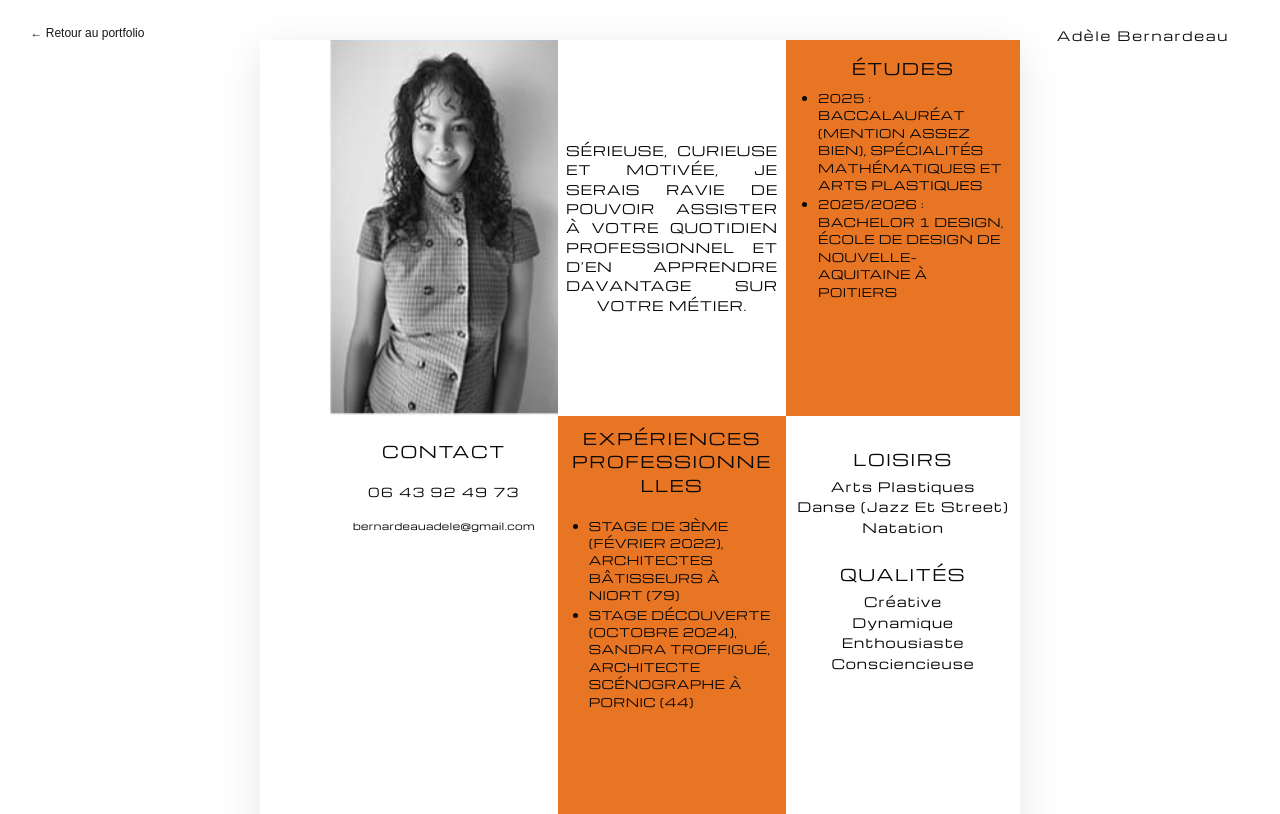
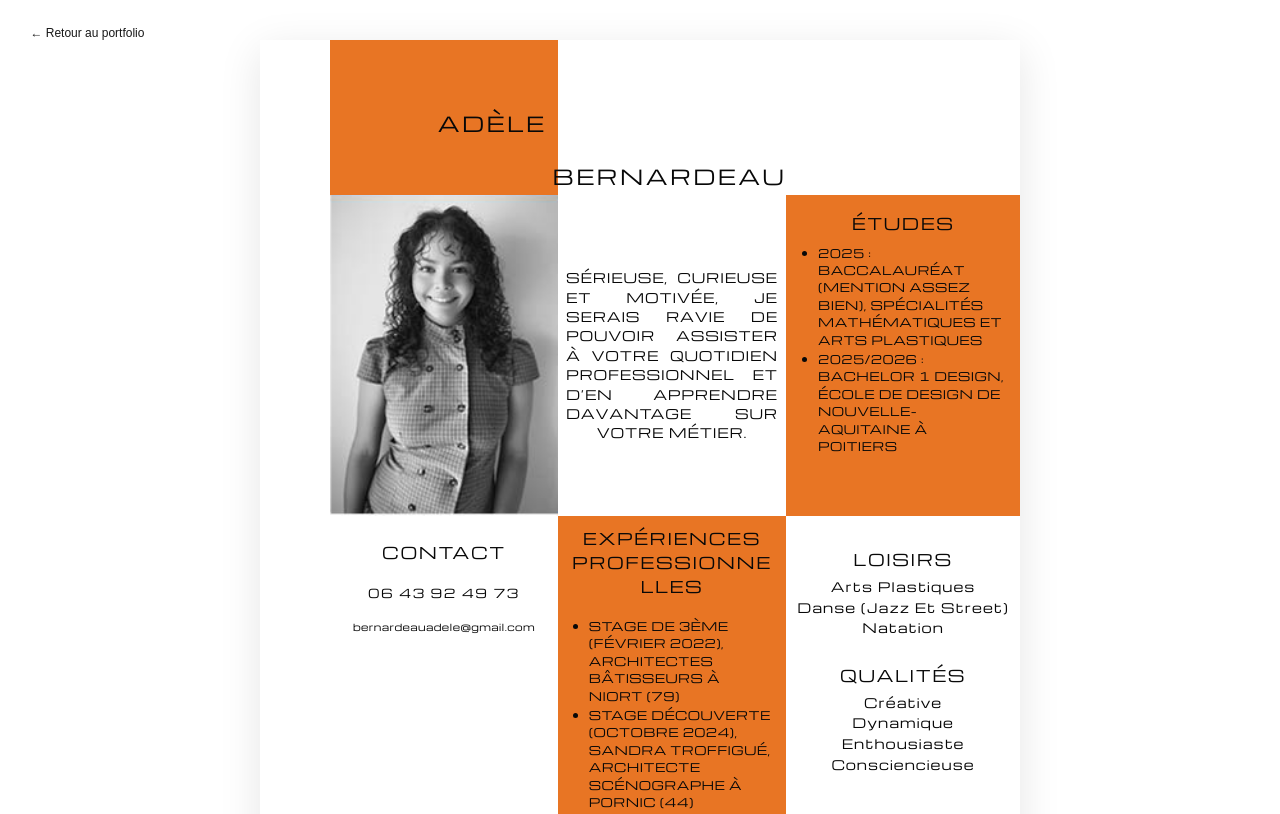
Before and after one commit to adele-bernardeau/adelebernardeau.fr, a plain HTML site: page cv.html in a window 1280 px wide. Shown: the top 814 px of the page. Drawn offline with nearby package versions, Linux system fonts and the light colour scheme.

Commit message:
Revert "fix: position titre pages"
This reverts commit cc04276a924dda429a3a1bee0ed4954275810c27.

```diff
--- a/cv.css
+++ b/cv.css
@@ -55,15 +55,57 @@ body {
   aspect-ratio: 595 / 842;
   overflow: hidden;
   grid-template-columns: 9.24% 29.92% 30.08% 30.76%;
-  grid-template-rows: 34.95% 65.05%;
+  grid-template-rows: 14.37% 29.93% 55.7%;
   background: #fff;
   box-shadow: 0 0.6rem 2.5rem rgb(0 0 0 / 10%);
   container-type: inline-size;
 }
 
+.cv-name {
+  position: relative;
+  z-index: 1;
+  grid-column: 2 / 4;
+  grid-row: 1;
+  margin: 0;
+}
+
+.cv-name::before {
+  position: absolute;
+  inset: 0 auto 0 0;
+  width: 50%;
+  background: var(--orange);
+  content: "";
+}
+
+.cv-name h1 {
+  position: relative;
+  z-index: 1;
+  display: grid;
+  height: 100%;
+  margin: 0;
+  grid-template-columns: 1fr 1fr;
+  font-size: 2.7cqw;
+  font-weight: 400;
+  letter-spacing: 0.12em;
+  line-height: 1.5;
+  text-transform: uppercase;
+}
+
+.cv-name__first {
+  align-self: center;
+  justify-self: end;
+  transform: translateY(18%);
+}
+
+.cv-name__last {
+  align-self: end;
+  justify-self: start;
+  margin: 0 0 0.4cqw 0.8cqw;
+}
+
 .cv-portrait {
   grid-column: 2;
-  grid-row: 1;
+  grid-row: 2;
   background-image: url("./portfolio/CV.jpg");
   background-position: 13.2% 20.7%;
   background-size: 334.3% 334.4%;
@@ -76,7 +118,7 @@ body {
   gap: 2.5cqw;
   padding: 3.2cqw 1cqw 0;
   grid-column: 2;
-  grid-row: 2;
+  grid-row: 3;
   text-align: center;
 }
 
@@ -110,7 +152,7 @@ body {
   align-items: center;
   padding: 1.1cqw;
   grid-column: 3;
-  grid-row: 1;
+  grid-row: 2;
   text-align: justify;
   text-align-last: center;
 }
@@ -130,7 +172,7 @@ body {
 .cv-studies {
   padding: 2.3cqw 1.7cqw;
   grid-column: 4;
-  grid-row: 1;
+  grid-row: 2;
 }
 
 .cv-studies h2,
@@ -161,7 +203,7 @@ body {
 .cv-experience {
   padding: 1.4cqw 1.6cqw;
   grid-column: 3;
-  grid-row: 2;
+  grid-row: 3;
   overflow-wrap: anywhere;
 }
 
@@ -176,7 +218,7 @@ body {
   gap: 3.4cqw;
   padding: 4.2cqw 1cqw;
   grid-column: 4;
-  grid-row: 2;
+  grid-row: 3;
   text-align: center;
 }
 
--- a/cv.html
+++ b/cv.html
@@ -10,13 +10,18 @@
     <link rel="preconnect" href="https://fonts.gstatic.com" crossorigin>
     <link href="https://fonts.googleapis.com/css2?family=Michroma&display=swap" rel="stylesheet">
     <link rel="stylesheet" href="./cv.css">
-    <link rel="stylesheet" href="./site-title.css">
   </head>
   <body class="cv-page">
     <a class="cv-back" href="./index.html">← Retour au portfolio</a>
-    <h1 class="site-title" id="cv-name">Adèle Bernardeau</h1>
     <main>
       <article class="cv-sheet" aria-labelledby="cv-name">
+        <header class="cv-name">
+          <h1 id="cv-name">
+            <span class="cv-name__first">Adèle</span>
+            <span class="cv-name__last">Bernardeau</span>
+          </h1>
+        </header>
+
         <div class="cv-portrait" role="img" aria-label="Portrait d’Adèle Bernardeau"></div>
 
         <section class="cv-contact" aria-labelledby="cv-contact-title">
--- a/site-title.css
+++ /dev/null
@@ -1,15 +0,0 @@
-.site-title {
-  position: fixed;
-  z-index: 10;
-  top: clamp(1rem, 3.5vh, 2rem);
-  right: clamp(1rem, 4vw, 3.5rem);
-  margin: 0;
-  color: #111;
-  font-family: "Michroma", "Eurostile", sans-serif;
-  font-size: clamp(0.65rem, 1vw, 0.85rem);
-  font-weight: 400;
-  font-variant-caps: all-small-caps;
-  letter-spacing: 0.13em;
-  line-height: 1.2;
-  white-space: nowrap;
-}
```
Also changed, not shown: index.html (+1 -2 lines), portfolio/bleu/index.html (+1 -2 lines), portfolio/jaune/index.html (+1 -2 lines), portfolio/marron/index.html (+1 -2 lines), portfolio/rouge/index.html (+1 -2 lines), project-page.css (+12 -0 lines), styles.css (+12 -0 lines).
